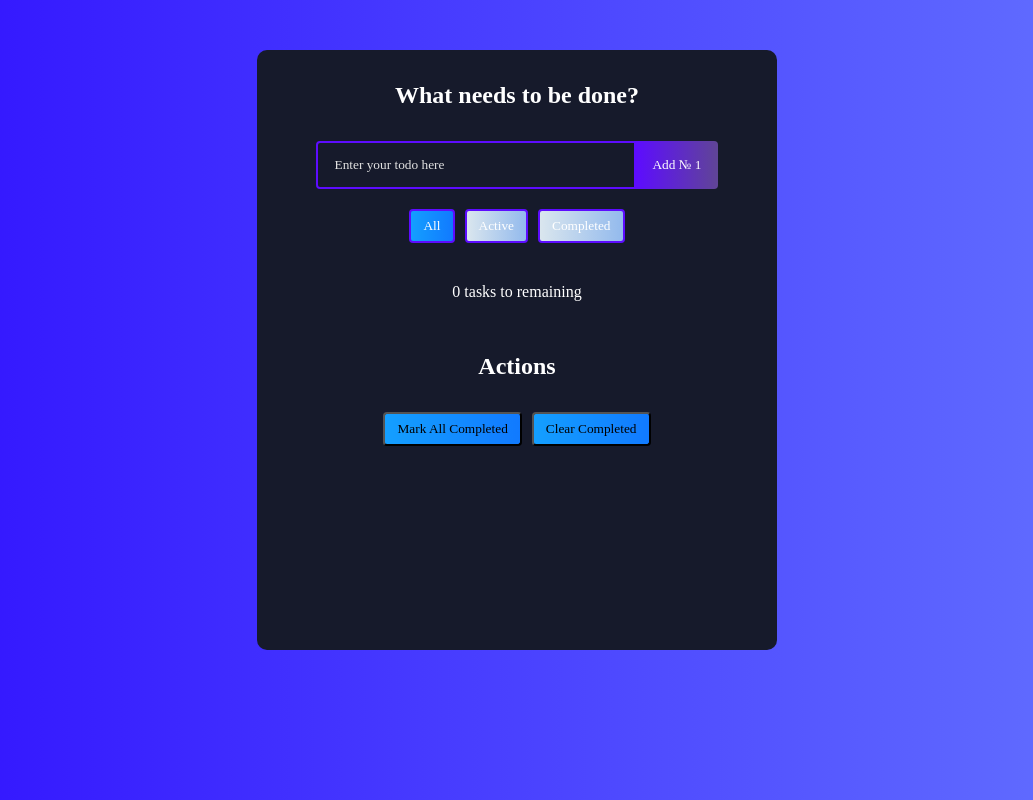
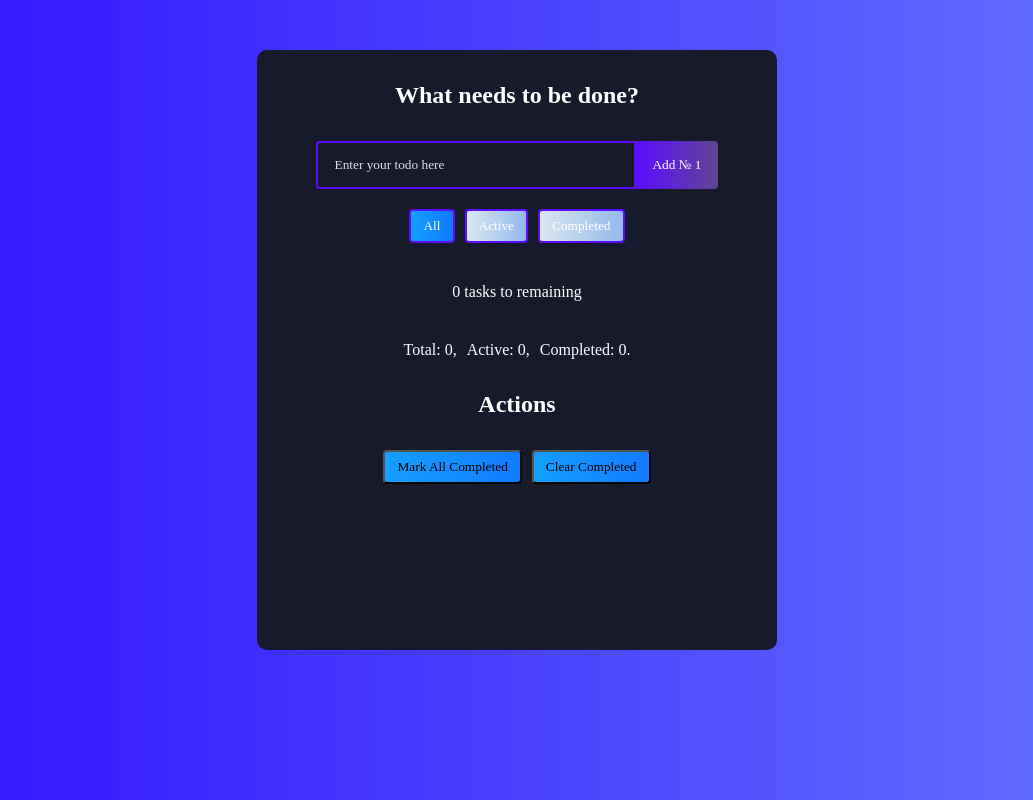
Before and after one commit to dimon08888/my-todo, a React (Create React App) app: page / in a window 1280 px wide. Shown: the whole page, without its empty margins (123-1156 px from the left). Built offline with nearby package versions, Linux system fonts and the light colour scheme.

Commit message:
Добавлен функционал Total

```diff
--- a/src/App.css
+++ b/src/App.css
@@ -227,3 +227,11 @@ input:checked + span {
 .checkbox {
   cursor: pointer;
 }
+
+.total {
+  display: flex;
+  justify-content: center;
+  gap: 10px;
+  color: #fff;
+  margin-top: 20px;
+}
--- a/src/App.tsx
+++ b/src/App.tsx
@@ -1,4 +1,4 @@
-import React, { useState, useEffect, useRef } from 'react'
+import React, { useState, useEffect } from 'react'
 
 import './App.css'
 
@@ -21,9 +21,19 @@ function App() {
   const [text, setText] = useState('')
   const [changeTodo, setChangeTodo] = useState('')
   const [active, setActive] = useState(FilterButtons.All)
+  const [totalActive, setTotalActive] = useState<Todos[]>([])
+  const [totalCompleted, setTotalCompleted] = useState<Todos[]>([])
 
   useEffect(() => {
     setFilterTodos(todos)
+  }, [todos])
+
+  useEffect(() => {
+    setTotalActive(todos.filter(todo => !todo.completed))
+  }, [todos])
+
+  useEffect(() => {
+    setTotalCompleted(todos.filter(todo => todo.completed))
   }, [todos])
 
   function onSubmit(e: React.FormEvent) {
@@ -59,14 +69,12 @@ function App() {
   }
 
   function handleActiveFilter() {
-    const newArr = [...todos].filter(todo => !todo.completed)
-    setFilterTodos(newArr)
+    setFilterTodos(todos.filter(todo => !todo.completed))
     setActive(FilterButtons.Active)
   }
 
   function handleCompletedFilter() {
-    const newArr = [...todos].filter(todo => todo.completed)
-    setFilterTodos(newArr)
+    setFilterTodos(todos.filter(todo => todo.completed))
     setActive(FilterButtons.Completed)
   }
 
@@ -200,6 +208,11 @@ function App() {
           </li>
         ))}
       </ul>
+      <div className='total'>
+        <span>Total: {todos.length},</span>
+        <span>Active: {totalActive.length},</span>
+        <span>Completed: {totalCompleted.length}.</span>
+      </div>
       <h2>Actions</h2>
       <div className='footer-filter'>
         <button className='footer-action-button' onClick={handleMarkAll}>
```
